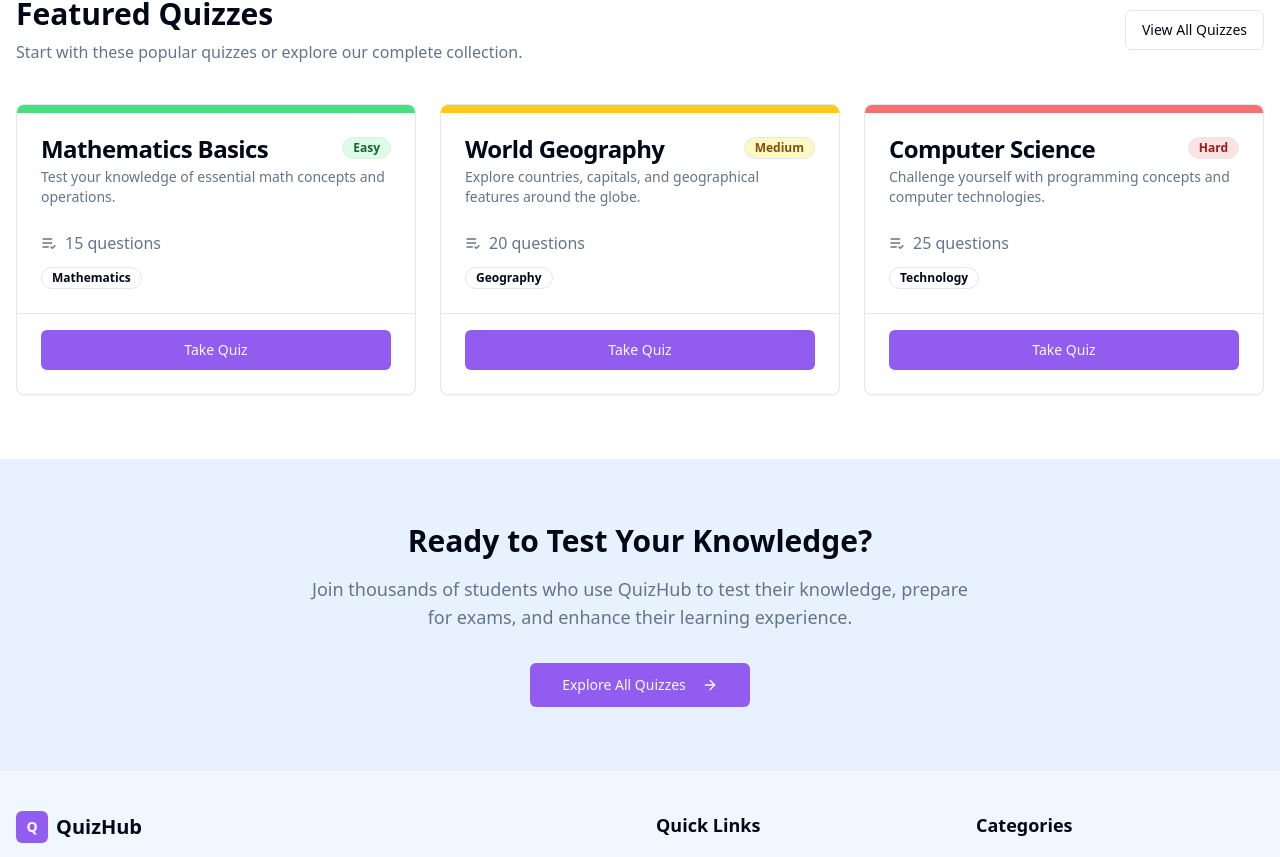
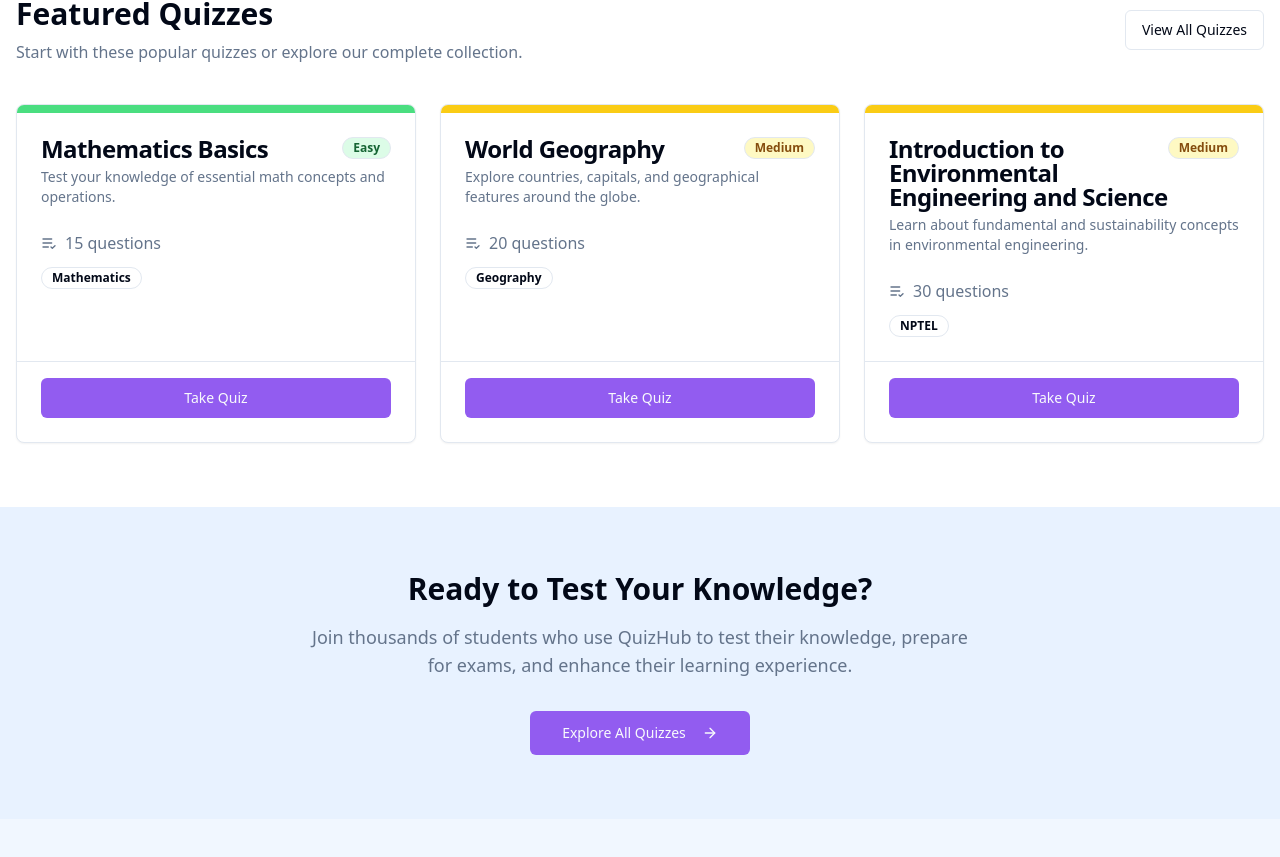
Before and after one commit to Shivamagrawal20/quiz-hub, a React (Vite) app: page / in a window 1280 px wide. Shown: the part 1146-2003 px from the top of the page. Built offline with nearby package versions, Linux system fonts and the light colour scheme.

Commit message:
Add new quiz subject
Add a new quiz subject "Introduction to Environmental Engineering and Science – Fundamental and Sustainability Concepts".

```diff
--- a/src/components/FeaturedQuiz.tsx
+++ b/src/components/FeaturedQuiz.tsx
@@ -22,12 +22,12 @@ const FeaturedQuiz = () => {
       difficulty: "medium" as const,
     },
     {
-      id: "3",
-      title: "Computer Science",
-      description: "Challenge yourself with programming concepts and computer technologies.",
-      questionCount: 25,
-      category: "Technology",
-      difficulty: "hard" as const,
+      id: "nptel1",
+      title: "Introduction to Environmental Engineering and Science",
+      description: "Learn about fundamental and sustainability concepts in environmental engineering.",
+      questionCount: 30,
+      category: "NPTEL",
+      difficulty: "medium" as const,
     },
   ];
 
```
